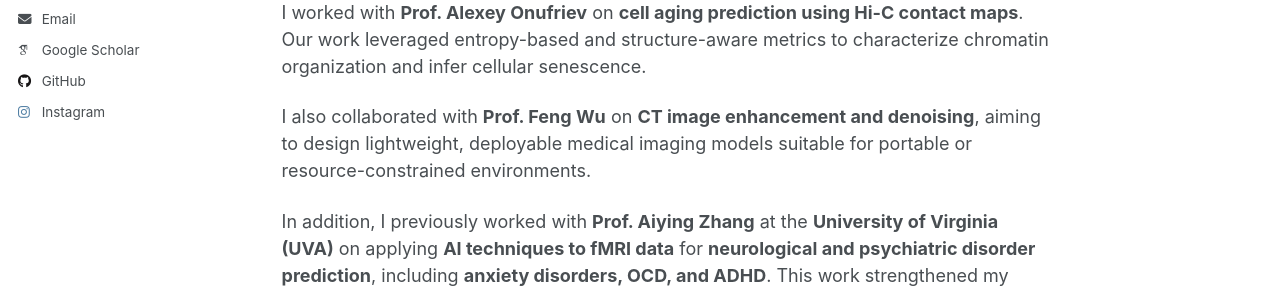
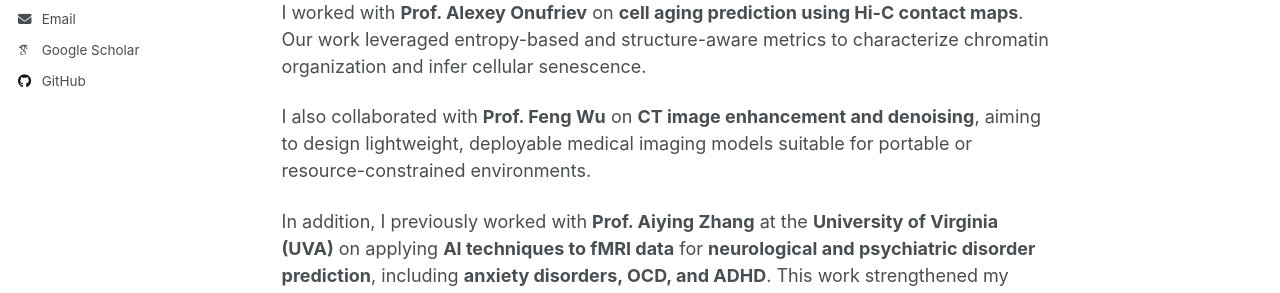
Before and after one commit to junkaizzz/junkaizzz.github.io, a Jekyll site: the page built from _pages/about.md, in a window 1280 px wide. Shown: the part 396-689 px from the top of the page. Built offline with Jekyll 4.4.1, drawn with Linux system fonts in a browser that asks for light colours; some web fonts are replaced; a script that is not in the unit is left out.

Commit message:
Remove Instagram username from _config.yml
Removed Instagram username from configuration.

```diff
--- a/_config.yml
+++ b/_config.yml
@@ -60,7 +60,7 @@ author:
   goodreads        : # Username
   google_plus      : # Username
   keybase          : # Username
-  instagram        : "kain_z0201"
+  instagram        : #"kain_z0201"
   lastfm           : # Username
   linkedin         : # Username
   mastodon         : # URL
```
